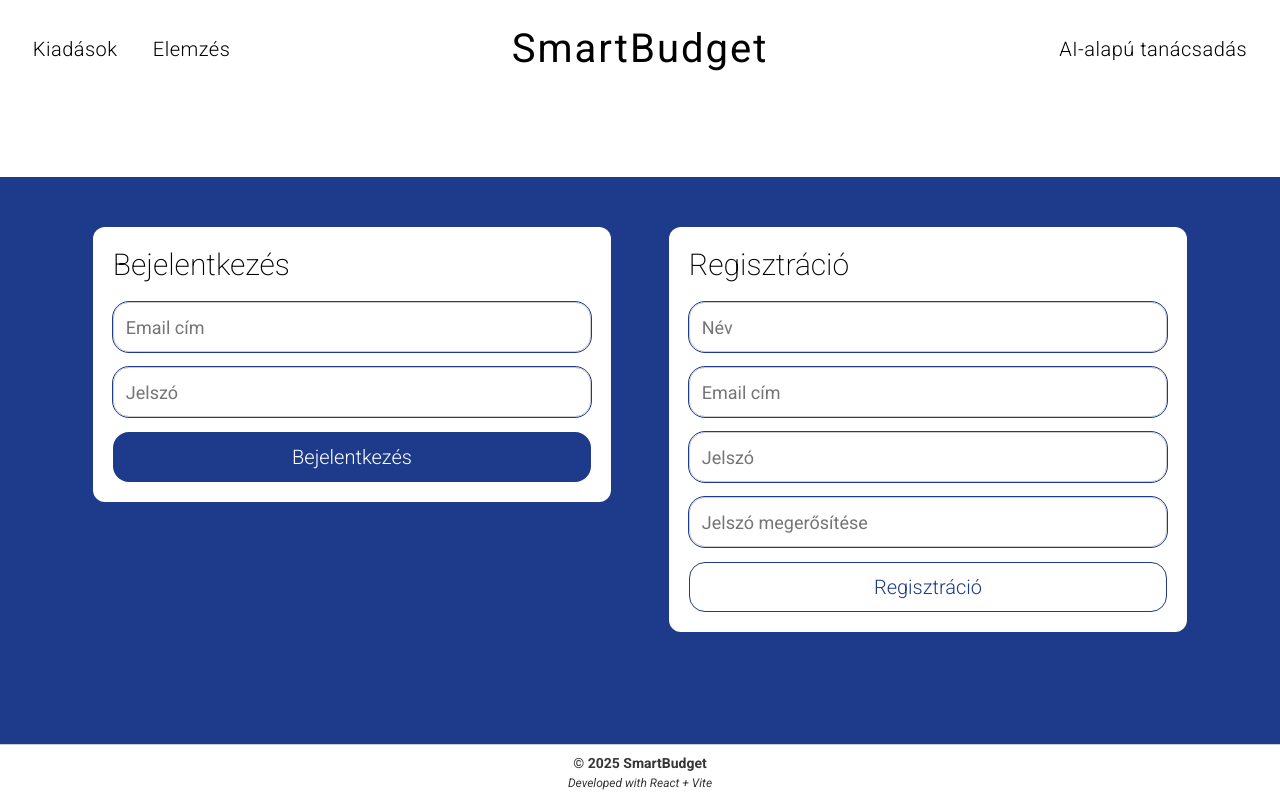
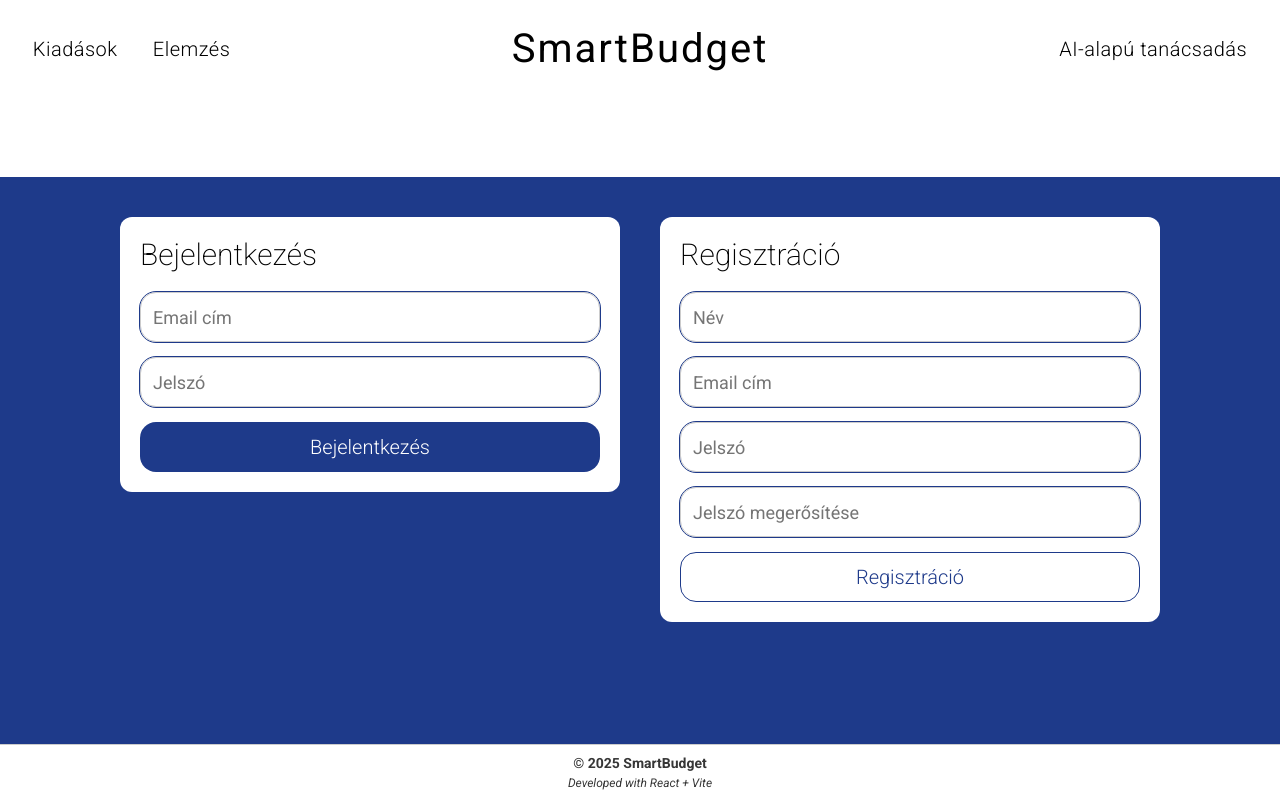
Before and after one commit to kugloff/smart_budget_projekt, a React (Vite) app: page /login in a window 1280 px wide. Built offline with nearby package versions, Linux system fonts and the light colour scheme.

Commit message:
Fix: LoginPage bejelentkezés és regisztrációs form kinézet

```diff
--- a/src/pages/LoginPage.css
+++ b/src/pages/LoginPage.css
@@ -1,15 +1,20 @@
 .view-container{
     display: flex;
-    justify-content: space-between;
+    justify-content: center;
     align-items: flex-start;
+    gap: 40px;
+    flex-wrap: wrap;
+    min-height: 100vh;
+    padding: 40px 0;
 }
 
 .form-box{
     width: 45%;
+    max-width: 500px;
     display: flex;
     flex-direction: column;
     align-items: center;
-    margin: 50px auto;
+    margin: 0;
     background: white;
     padding: 20px;
     border-radius: 12px;
@@ -30,6 +35,7 @@
     flex-direction: column;
     width: 100%;
     gap: 15px;
+
 }
 
 .form-box input{
```
